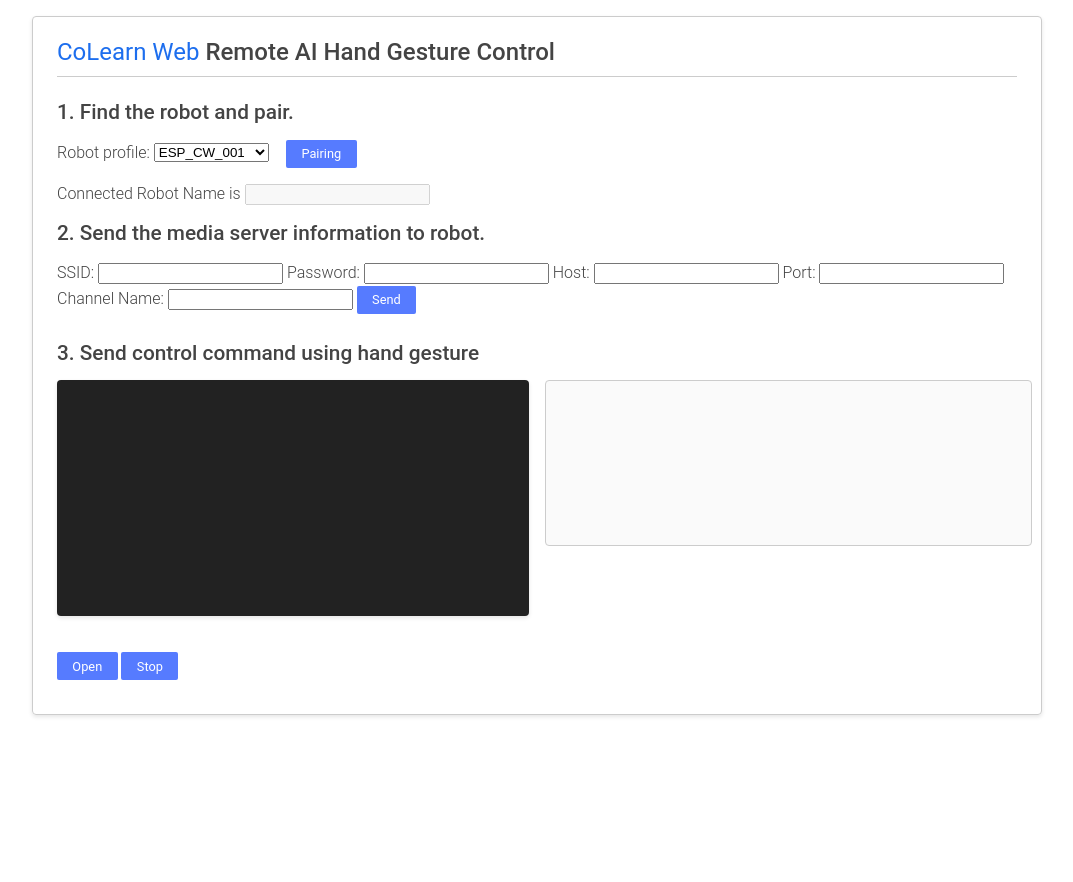
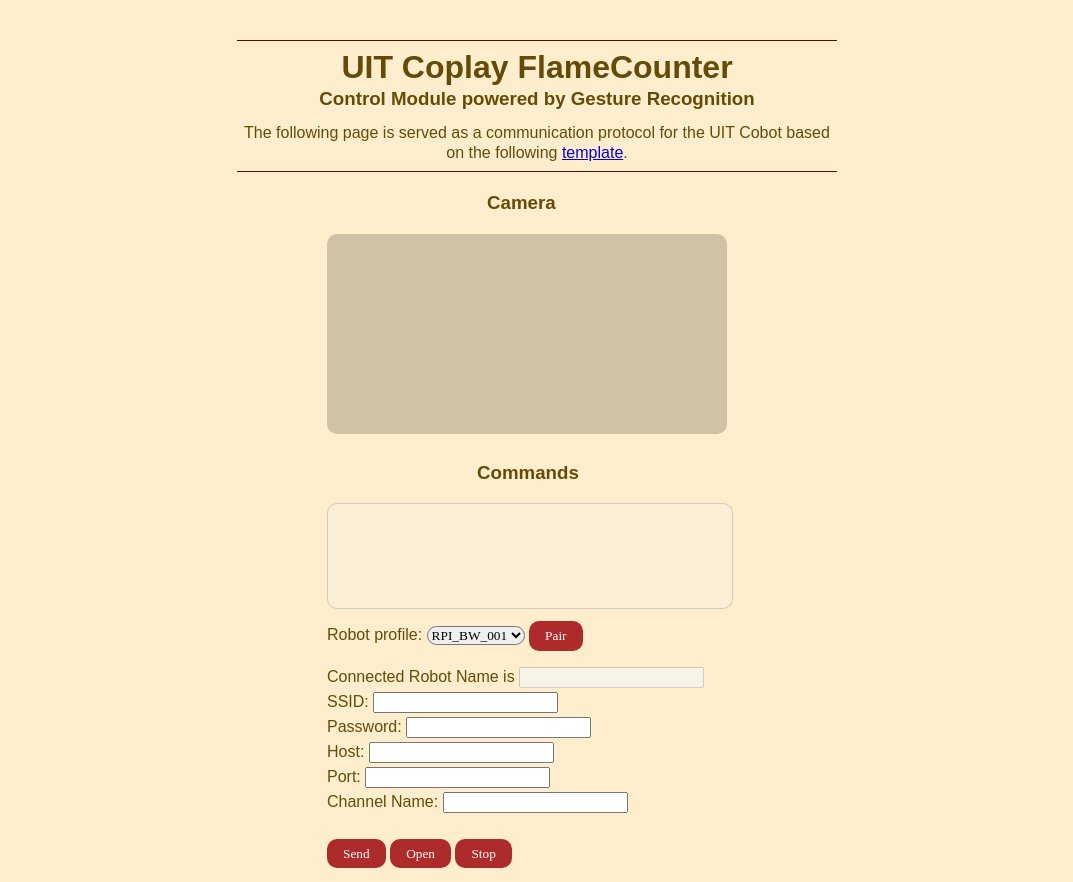
Before and after one commit to Cuberates/colearn-flamecounter, a plain HTML site: page index.html in a window 1280 px wide. Shown: the whole page, without its empty margins (103-1176 px from the left). Before the commit the page ends 800 px from the top, so only its background shows below. Drawn offline with Linux system fonts and the light colour scheme; a web font is replaced by a local one.

Commit message:
still not finish the cam work

```diff
--- a/css/style.css
+++ b/css/style.css
@@ -1,38 +1,33 @@
 body {
-  font-family: "Roboto", sans-serif;
+  background-color: #ffeecd;
+  font-family: "Computer Modern Serif", sans-serif;
   font-weight: 300;
   margin: 0;
-  padding: 1em;
+  /* padding: 1em; */
   word-break: break-word;
-  line-height: 1.6;
-  color: #444;
+  line-height: 25px;
+  color: rgb(102, 75, 7);
+  margin-left: auto;
+  margin-right: auto;
+  max-width: 600px;
+  text-align: left;
 }
 
-a {
-  color: #1d6eee;
-  font-weight: 400;
-  text-decoration: none;
-}
-
-a:hover {
-  color: #3d85c6;
-  text-decoration: underline;
+header {
+  /* border-top: 1px solid #4b0f0f; */
+  margin-top: 40px;
+  border-top: #4b0f0f 1px solid;
+  border-bottom: 1px solid #4b0f0f;
+  line-height: 10px;
+  text-align: center;
 }
 
 h1 {
-  font-family: "Roboto", sans-serif;
-  font-weight: 500;
-  font-size: 1.5em;
-  margin: 0 0 0.8em 0;
-  padding: 0 0 0.2em 0;
-  border-bottom: 1px solid #ccc;
-}
-
-h2 {
-  color: #444;
-  font-weight: 500;
-  font-size: 1.3em;
-  margin-block: 0.5em;
+  font-size: 100;
+  /* margin: 0 0 0.8em 0; */
+  /* padding: 0 0 0.2em 0; */
+  /* border-bottom: 1px solid #ccc; */
+  text-align: center;
 }
 
 p {
@@ -61,19 +56,15 @@
 }
 
 button {
-  background-color: #567bff;
+  background-color: #ad2b2b;
+  font-family: "Computer Modern Serif";
   color: white;
-  font-family: "Roboto", sans-serif;
-  font-size: 0.8em;
+  /* font-size: 0.8em; */
   margin: 0 0 1em 0;
   padding: 0.5em 1.2em;
   border: none;
-  border-radius: 2px;
+  border-radius: 10px;
   cursor: pointer;
-}
-
-button:hover {
-  background-color: #4568c8;
 }
 
 button[disabled] {
@@ -81,30 +72,6 @@
   cursor: not-allowed;
 }
 
-canvas {
-  background-color: #f0f0f0;
-  max-width: 100%;
-  width: 100%;
-  border-radius: 4px;
-  box-shadow: 0 2px 4px rgba(0, 0, 0, 0.1);
-}
-
-code {
-  font-family: "Roboto", sans-serif;
-  font-weight: 400;
-  background-color: #f5f5f5;
-  padding: 0.2em 0.5em;
-  border-radius: 4px;
-}
-
-div#container {
-  margin: 0 auto;
-  max-width: 60em;
-  padding: 1em 1.5em 1.3em 1.5em;
-  border: 1px solid #ccc;
-  border-radius: 4px;
-  box-shadow: 0 2px 4px rgba(0, 0, 0, 0.1);
-}
 
 div#links a {
   display: block;
@@ -114,16 +81,20 @@
 }
 
 div.box {
-  display: grid;
-  grid-template-columns: 1fr 1fr;
-  grid-gap: 1em;
-  margin-bottom: 1em;
+  display: block;
+  margin-top: 5px;
+  margin-bottom: 5px;
+}
+
+section {
+  margin-left: 15%;
 }
 
 select {
-  margin: 0 1em 1em 0;
-  position: relative;
-  top: -1px;
+  font-family: "Computer Modern Serif";
+  border-radius: 10px;
+  /* position: relative; */
+  /* top: -1px; */
 }
 
 input[type="radio"] {
@@ -132,33 +103,20 @@
 }
 
 textarea {
+  width: 400px;
+  height: 100px;
+  border-radius: 10px;
   resize: none;
-  font-family: "Roboto", sans-serif;
-  width: 100%;
-  height: 150px;
-  border: 1px solid #ccc;
-  border-radius: 4px;
-  padding: 0.5em;
-}
-
-ul {
-  margin-block: 0;
 }
 
 video {
-  background: #222;
-  margin: 0 0 20px 0;
-  width: 100%;
-  height: auto;
-  border-radius: 4px;
-  box-shadow: 0 2px 4px rgba(0, 0, 0, 0.1);
+  background: #cfc2a7;
+  width: 400px;
+  height: 200px;
+  border-radius: 10px;
 }
 
 fieldset {
-  margin: 0 0 1em 0;
+  /* margin: 0 0 1em 0; */
   border: none;
 }
-
-fieldset > select {
-  margin-top: 1em;
-}
--- a/index.html
+++ b/index.html
@@ -7,47 +7,58 @@
   <meta name="viewport" content="width=device-width, initial-scale=1.0" />
   <title>Remote AI Hand Gesture Control</title>
   <link rel="stylesheet" type="text/css" href="/css/style.css" />
+  <link rel="stylesheet" href="https://cdn.jsdelivr.net/gh/dreampulse/computer-modern-web-font@master/fonts.css">
 </head>
 
 <body>
   <div id="container">
     <header>
       <h1>
-        <a href="https://agilertc.com" title="Wifi Keyboard Control">CoLearn Web</a>
-        <span>Remote AI Hand Gesture Control</span>
+        UIT Coplay FlameCounter
       </h1>
+      <h3>
+        Control Module powered by Gesture Recognition
+      </h3>
+      <p style="line-height: 20px; text-align:center"> The following page is served as a communication protocol for the
+        UIT Cobot based
+        on the following <a href="https://github.com/TeamGRITDocs/colearn-sample/">
+          template</a>. </p>
     </header>
-
     <main>
       <section>
-        <h2>1. Find the robot and pair.</h2>
+        <!-- <h2>3. Send control command using hand gesture</h2> -->
+        <div class="box">
+          <h3 style="margin-left:160px">Camera</h3>
+          <video id=" videoElement" autoplay muted></video>
+          </br>
+          <h3 style="margin-left:150px">Commands</h3>
+          <textarea disabled name="" id="messageView" cols="20" rows="20"></textarea>
+        </div>
+
+      </section>
+      <section>
         <label for="robotSelect">Robot profile: </label>
         <select id="robotSelect">
-          <option value="ESP_CW_001">ESP_CW_001</option>
           <option value="RPI_BW_001">RPI_BW_001</option>
-          <option value="RPI_CL_001">RPI_CL_001</option>
-          <option value="RPI_CL_002">RPI_CL_002</option>
-          <option value="RPI_CW_001">RPI_CW_001</option>
-          <option value="RPI_HA_001">RPI_HA_001</option>
-          <option value="RPI_HW_001">RPI_HW_001</option>
-          <option value="JTSN_HW_001">JTSN_HW_001</option>
         </select>
-        <button id="pairButton">Pairing</button>
-        <br />
+        <button id="pairButton">Pair</button>
+        </br>
         <label for="">Connected Robot Name is </label>
         <input type="text" id="robotNameInput" value="" placeholder="" disabled />
       </section>
 
       <section>
-        <h2>2. Send the media server information to robot.</h2>
         <label for="">SSID: </label>
         <input type="text" id="ssidInput" value="" placeholder="" />
+        </br>
 
         <label for="">Password: </label>
-        <input type="password" id="passwordInput" value="" placeholder="" />
+        <input id="passwordInput" value="" placeholder="" />
+        </br>
 
         <label for="">Host: </label>
         <input type="text" id="hostInput" value="" placeholder="" />
+        </br>
 
         <label for="">Port: </label>
         <input type="number" id="portInput" value="" placeholder="" />
@@ -56,19 +67,14 @@
 
         <label for="">Channel Name: </label>
         <input type="text" id="channelInput" placeholder="" />
-
+        </br>
+        </br>
         <button id="sendMediaServerInfoButton">Send</button>
-      </section>
-
-      <section>
-        <h2>3. Send control command using hand gesture</h2>
-        <div class="box">
-          <video id="videoElement" autoplay muted></video>
-          <textarea disabled name="" id="messageView" cols="20" rows="20"></textarea>
-        </div>
         <button id="openWebSocketButton">Open</button>
         <button id="stopButton">Stop</button>
       </section>
+
+
     </main>
   </div>
   <script type="module" src="/script/script.js"></script>
```
Also changed, not shown: script/script.js (+3 -13 lines).
